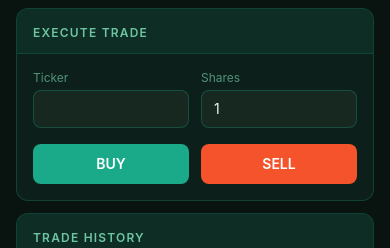
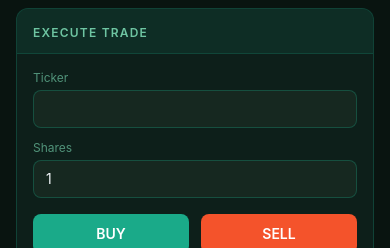
Before and after one commit to CarringtonAllison/FinanceAgent, a React (Vite) app: page / in a window 390 px wide. Shown: the part 959-1207 px from the top of the page. Built offline with nearby package versions, Linux system fonts and the light colour scheme; no server answers.

Commit message:
feat: improve shares input UX — text field with decimal support and select-on-focus

```diff
--- a/src/components/TradePanel.tsx
+++ b/src/components/TradePanel.tsx
@@ -37,7 +37,7 @@ export function TradePanel({ ticker, onTradeExecuted }: TradePanelProps) {
 
   return (
     <div className="flex flex-col gap-4">
-      <div className="grid grid-cols-2 gap-3">
+      <div className="grid grid-cols-1 sm:grid-cols-2 gap-3">
         <div className="flex flex-col gap-1">
           <label className="text-xs text-[#6EC5A2]/70">Ticker</label>
           <input
@@ -48,13 +48,14 @@ export function TradePanel({ ticker, onTradeExecuted }: TradePanelProps) {
           />
         </div>
         <div className="flex flex-col gap-1">
-          <label className="text-xs text-[#6EC5A2]/70">Shares</label>
+          <label htmlFor="shares-input" className="text-xs text-[#6EC5A2]/70">Shares</label>
           <input
-            type="number"
-            min={0.01}
-            step={0.01}
+            id="shares-input"
+            type="text"
+            inputMode="decimal"
             value={shares}
             onChange={(e) => setShares(parseFloat(e.target.value) || 0)}
+            onFocus={(e) => e.target.select()}
             className="rounded-lg border border-[#1AAA89]/30 bg-[#162820] px-3 py-2 text-sm text-slate-100 outline-none focus:border-[#1AAA89]"
           />
         </div>
```
Also changed, not shown: 1 other file (tests, documents, lock files or other folders).
